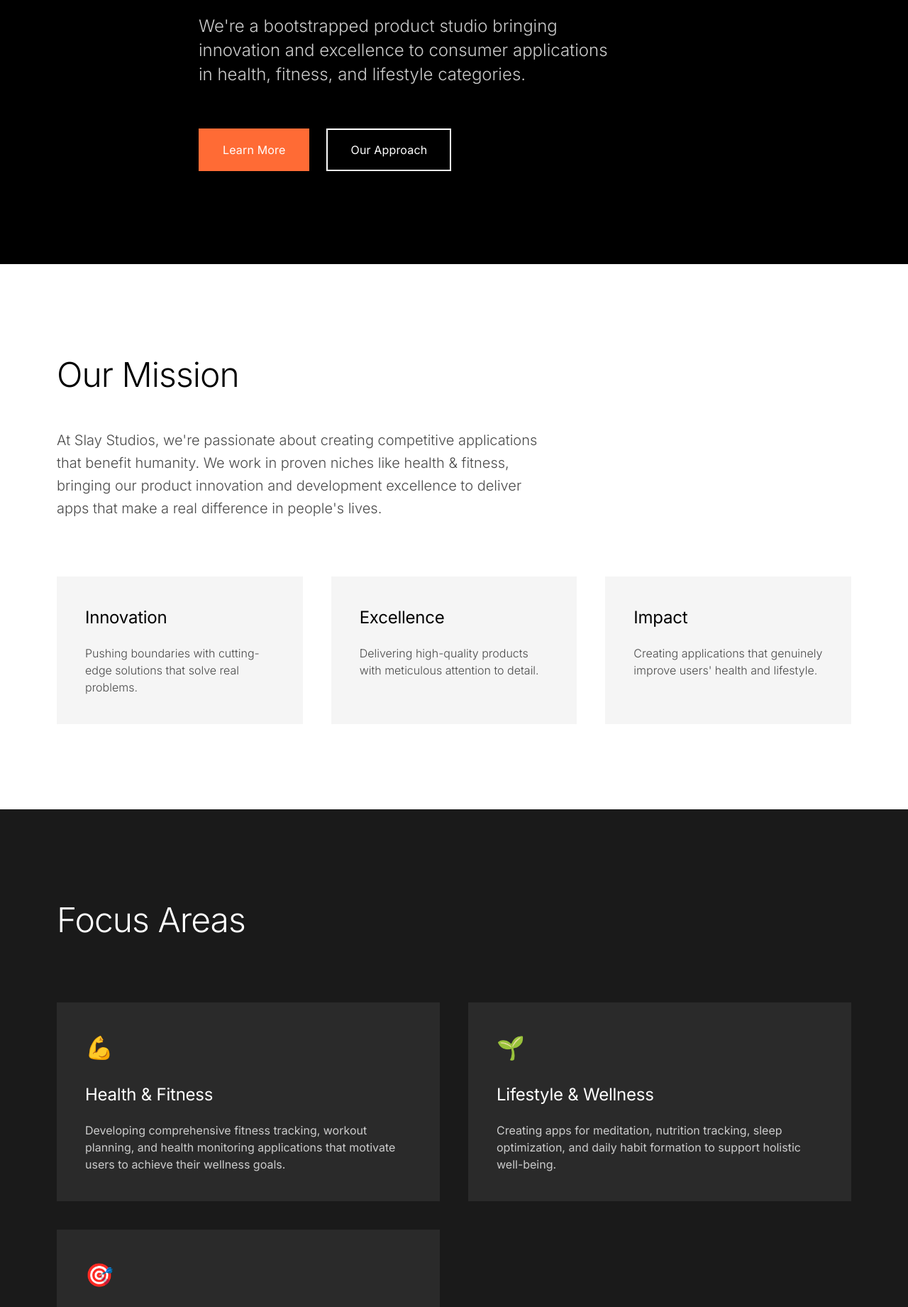
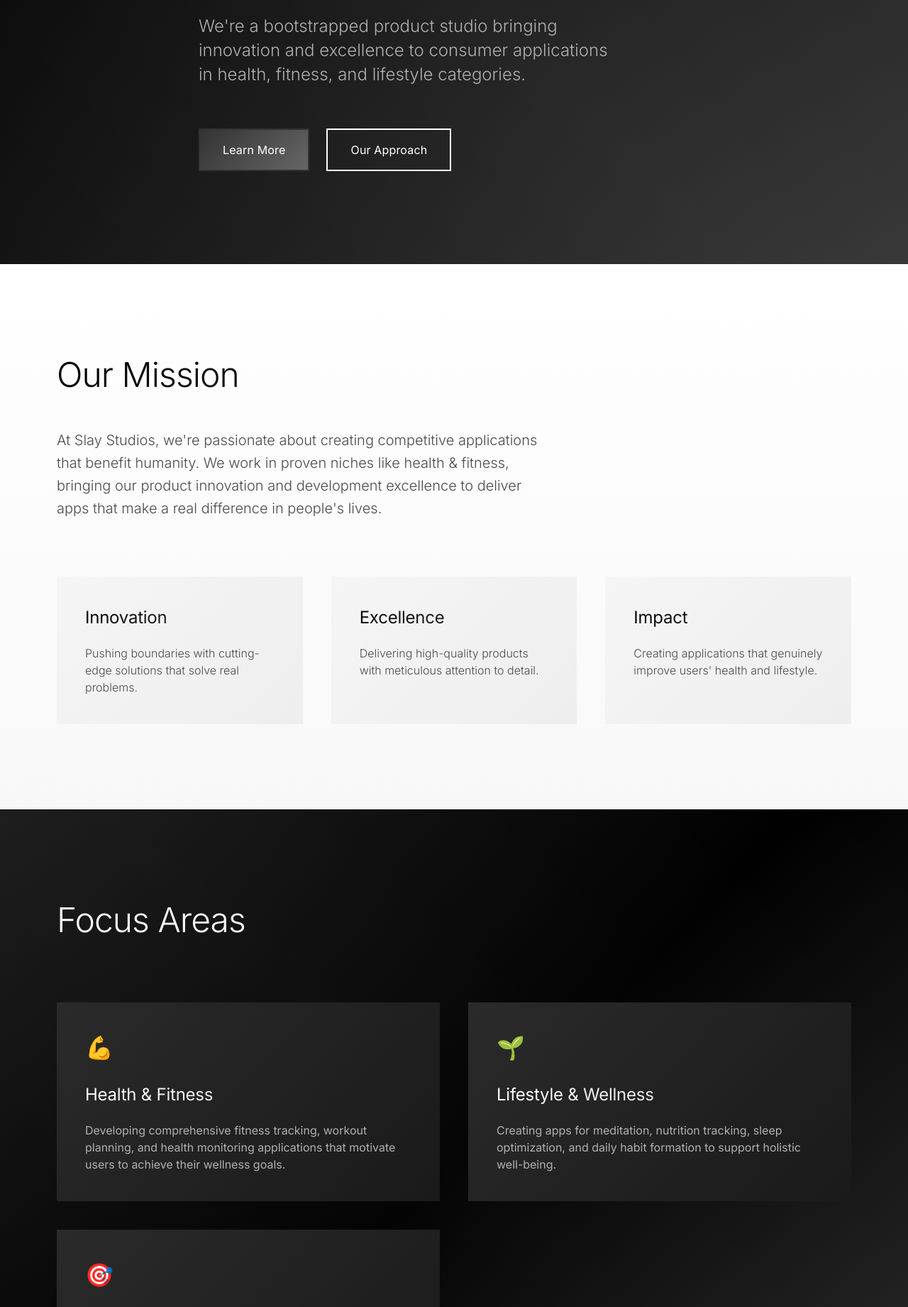
Before and after one commit to Slaydeveloper/company-website, a plain HTML site: page index.html in a window 1280 px wide. Shown: the part 428-2269 px from the top of the page at 71% size. Drawn offline with Linux system fonts and the light colour scheme.

Commit message:
Sophisticated monochrome gradients design

```diff
--- a/styles.css
+++ b/styles.css
@@ -19,13 +19,14 @@ body {
 
 /* Navigation */
 .navbar {
-    background: #ffffff;
+    background: linear-gradient(180deg, #ffffff 0%, #f8f8f8 100%);
     padding: 20px 0;
     position: fixed;
     width: 100%;
     top: 0;
     z-index: 1000;
     border-bottom: 1px solid #e0e0e0;
+    backdrop-filter: blur(10px);
 }
 
 .nav-container {
@@ -40,7 +41,10 @@ body {
 .logo h1 {
     font-size: 24px;
     font-weight: 700;
-    color: #000000;
+    background: linear-gradient(135deg, #000000 0%, #404040 100%);
+    -webkit-background-clip: text;
+    -webkit-text-fill-color: transparent;
+    background-clip: text;
     letter-spacing: -0.02em;
 }
 
@@ -55,29 +59,47 @@ body {
     color: #1a1a1a;
     font-weight: 400;
     font-size: 16px;
-    transition: color 0.2s ease;
+    transition: all 0.3s ease;
     letter-spacing: 0.01em;
+    position: relative;
 }
 
 .nav-menu a:hover {
-    color: #ff6b35;
+    background: linear-gradient(135deg, #333333 0%, #666666 100%);
+    -webkit-background-clip: text;
+    -webkit-text-fill-color: transparent;
+    background-clip: text;
 }
 
 /* Hero Section */
 .hero {
-    background: #000000;
+    background: linear-gradient(135deg, #000000 0%, #1a1a1a 50%, #333333 100%);
     color: #ffffff;
     padding: 140px 0 100px;
     text-align: left;
     min-height: 100vh;
     display: flex;
     align-items: center;
+    position: relative;
+}
+
+.hero::before {
+    content: '';
+    position: absolute;
+    top: 0;
+    left: 0;
+    right: 0;
+    bottom: 0;
+    background: linear-gradient(45deg, transparent 0%, rgba(255,255,255,0.03) 50%, transparent 100%);
+    pointer-events: none;
 }
 
 .hero-content {
     max-width: 800px;
     margin: 0 auto;
     padding: 0 40px;
+    position: relative;
+    z-index: 1;
 }
 
 .hero h1 {
@@ -86,6 +108,10 @@ body {
     margin-bottom: 40px;
     line-height: 1.1;
     letter-spacing: -0.03em;
+    background: linear-gradient(135deg, #ffffff 0%, #cccccc 100%);
+    -webkit-background-clip: text;
+    -webkit-text-fill-color: transparent;
+    background-clip: text;
 }
 
 .hero p {
@@ -93,7 +119,7 @@ body {
     margin-bottom: 60px;
     font-weight: 300;
     line-height: 1.4;
-    color: #cccccc;
+    color: #b0b0b0;
     max-width: 600px;
 }
 
@@ -107,46 +133,78 @@ body {
     padding: 16px 32px;
     text-decoration: none;
     font-weight: 500;
-    transition: all 0.2s ease;
+    transition: all 0.3s ease;
     display: inline-block;
     border: 2px solid transparent;
     font-size: 16px;
     letter-spacing: 0.01em;
+    position: relative;
+    overflow: hidden;
 }
 
 .btn.primary {
-    background: #ff6b35;
+    background: linear-gradient(135deg, #333333 0%, #666666 100%);
     color: #ffffff;
-    border: 2px solid #ff6b35;
+    border: 2px solid #333333;
 }
 
-.btn.primary:hover {
-    background: #e55a2b;
-    border: 2px solid #e55a2b;
+.btn.primary::before {
+    content: '';
+    position: absolute;
+    top: 0;
+    left: -100%;
+    width: 100%;
+    height: 100%;
+    background: linear-gradient(135deg, #555555 0%, #888888 100%);
+    transition: left 0.3s ease;
+    z-index: -1;
+}
+
+.btn.primary:hover::before {
+    left: 0;
 }
 
 .btn.secondary {
     background: transparent;
     color: #ffffff;
     border: 2px solid #ffffff;
+    position: relative;
+}
+
+.btn.secondary::before {
+    content: '';
+    position: absolute;
+    top: 0;
+    left: -100%;
+    width: 100%;
+    height: 100%;
+    background: linear-gradient(135deg, #ffffff 0%, #f0f0f0 100%);
+    transition: left 0.3s ease;
+    z-index: -1;
 }
 
 .btn.secondary:hover {
-    background: #ffffff;
     color: #000000;
+}
+
+.btn.secondary:hover::before {
+    left: 0;
 }
 
 /* About Section */
 .about {
     padding: 120px 0;
-    background: #ffffff;
+    background: linear-gradient(180deg, #ffffff 0%, #f8f8f8 100%);
 }
 
 .about h2 {
     font-size: 48px;
     margin-bottom: 40px;
     text-align: left;
-    color: #000000;
+    background: linear-gradient(135deg, #000000 0%, #333333 100%);
+    -webkit-background-clip: text;
+    -webkit-text-fill-color: transparent;
+    background-clip: text;
     font-weight: 300;
     letter-spacing: -0.02em;
 }
@@ -169,21 +227,40 @@ body {
 }
 
 .value-item {
-    background: #f5f5f5;
+    background: linear-gradient(135deg, #f5f5f5 0%, #eeeeee 100%);
     padding: 40px;
-    transition: background 0.2s ease;
+    transition: all 0.3s ease;
+    position: relative;
+    overflow: hidden;
 }
 
-.value-item:hover {
-    background: #eeeeee;
+.value-item::before {
+    content: '';
+    position: absolute;
+    top: 0;
+    left: 0;
+    right: 0;
+    bottom: 0;
+    background: linear-gradient(135deg, #e8e8e8 0%, #dddddd 100%);
+    opacity: 0;
+    transition: opacity 0.3s ease;
+}
+
+.value-item:hover::before {
+    opacity: 1;
 }
 
 .value-item h3 {
     font-size: 24px;
     margin-bottom: 20px;
-    color: #000000;
+    background: linear-gradient(135deg, #000000 0%, #444444 100%);
+    -webkit-background-clip: text;
+    -webkit-text-fill-color: transparent;
+    background-clip: text;
     font-weight: 500;
     letter-spacing: -0.01em;
+    position: relative;
+    z-index: 1;
 }
 
 .value-item p {
@@ -191,71 +268,118 @@ body {
     font-size: 16px;
     line-height: 1.5;
     margin-bottom: 0;
+    position: relative;
+    z-index: 1;
 }
 
 /* Focus Areas */
 .focus-areas {
     padding: 120px 0;
-    background: #1a1a1a;
+    background: linear-gradient(135deg, #1a1a1a 0%, #000000 50%, #2a2a2a 100%);
     color: #ffffff;
+    position: relative;
+}
+
+.focus-areas::before {
+    content: '';
+    position: absolute;
+    top: 0;
+    left: 0;
+    right: 0;
+    bottom: 0;
+    background: linear-gradient(45deg, transparent 0%, rgba(255,255,255,0.02) 50%, transparent 100%);
+    pointer-events: none;
 }
 
 .focus-areas h2 {
     font-size: 48px;
     margin-bottom: 80px;
     text-align: left;
-    color: #ffffff;
+    background: linear-gradient(135deg, #ffffff 0%, #cccccc 100%);
+    -webkit-background-clip: text;
+    -webkit-text-fill-color: transparent;
+    background-clip: text;
     font-weight: 300;
     letter-spacing: -0.02em;
+    position: relative;
+    z-index: 1;
 }
 
 .focus-grid {
     display: grid;
     grid-template-columns: repeat(auto-fit, minmax(350px, 1fr));
     gap: 40px;
+    position: relative;
+    z-index: 1;
 }
 
 .focus-item {
-    background: #2a2a2a;
+    background: linear-gradient(135deg, #2a2a2a 0%, #1a1a1a 100%);
     padding: 40px;
-    transition: background 0.2s ease;
+    transition: all 0.3s ease;
+    position: relative;
+    overflow: hidden;
 }
 
-.focus-item:hover {
-    background: #333333;
+.focus-item::before {
+    content: '';
+    position: absolute;
+    top: 0;
+    left: 0;
+    right: 0;
+    bottom: 0;
+    background: linear-gradient(135deg, #333333 0%, #222222 100%);
+    opacity: 0;
+    transition: opacity 0.3s ease;
+}
+
+.focus-item:hover::before {
+    opacity: 1;
 }
 
 .focus-icon {
     font-size: 32px;
     margin-bottom: 24px;
     display: block;
+    position: relative;
+    z-index: 1;
 }
 
 .focus-item h3 {
     font-size: 24px;
     margin-bottom: 20px;
-    color: #ffffff;
+    background: linear-gradient(135deg, #ffffff 0%, #cccccc 100%);
+    -webkit-background-clip: text;
+    -webkit-text-fill-color: transparent;
+    background-clip: text;
     font-weight: 500;
     letter-spacing: -0.01em;
+    position: relative;
+    z-index: 1;
 }
 
 .focus-item p {
-    color: #cccccc;
+    color: #b0b0b0;
     line-height: 1.5;
     font-size: 16px;
+    position: relative;
+    z-index: 1;
 }
 
 /* Approach Section */
 .approach {
     padding: 120px 0;
-    background: #f5f5f5;
+    background: linear-gradient(180deg, #f5f5f5 0%, #e8e8e8 100%);
 }
 
 .approach h2 {
     font-size: 48px;
     margin-bottom: 60px;
     text-align: left;
-    color: #000000;
+    background: linear-gradient(135deg, #000000 0%, #333333 100%);
+    -webkit-background-clip: text;
+    -webkit-text-fill-color: transparent;
+    background-clip: text;
     font-weight: 300;
     letter-spacing: -0.02em;
 }
@@ -267,7 +391,10 @@ body {
 .approach-text h3 {
     font-size: 28px;
     margin-bottom: 20px;
-    color: #000000;
+    background: linear-gradient(135deg, #000000 0%, #444444 100%);
+    -webkit-background-clip: text;
+    -webkit-text-fill-color: transparent;
+    background-clip: text;
     margin-top: 60px;
     font-weight: 500;
     letter-spacing: -0.01em;
@@ -287,7 +414,7 @@ body {
 
 /* Footer */
 footer {
-    background: #000000;
+    background: linear-gradient(135deg, #000000 0%, #1a1a1a 100%);
     color: #ffffff;
     padding: 60px 0;
     text-align: left;
```
